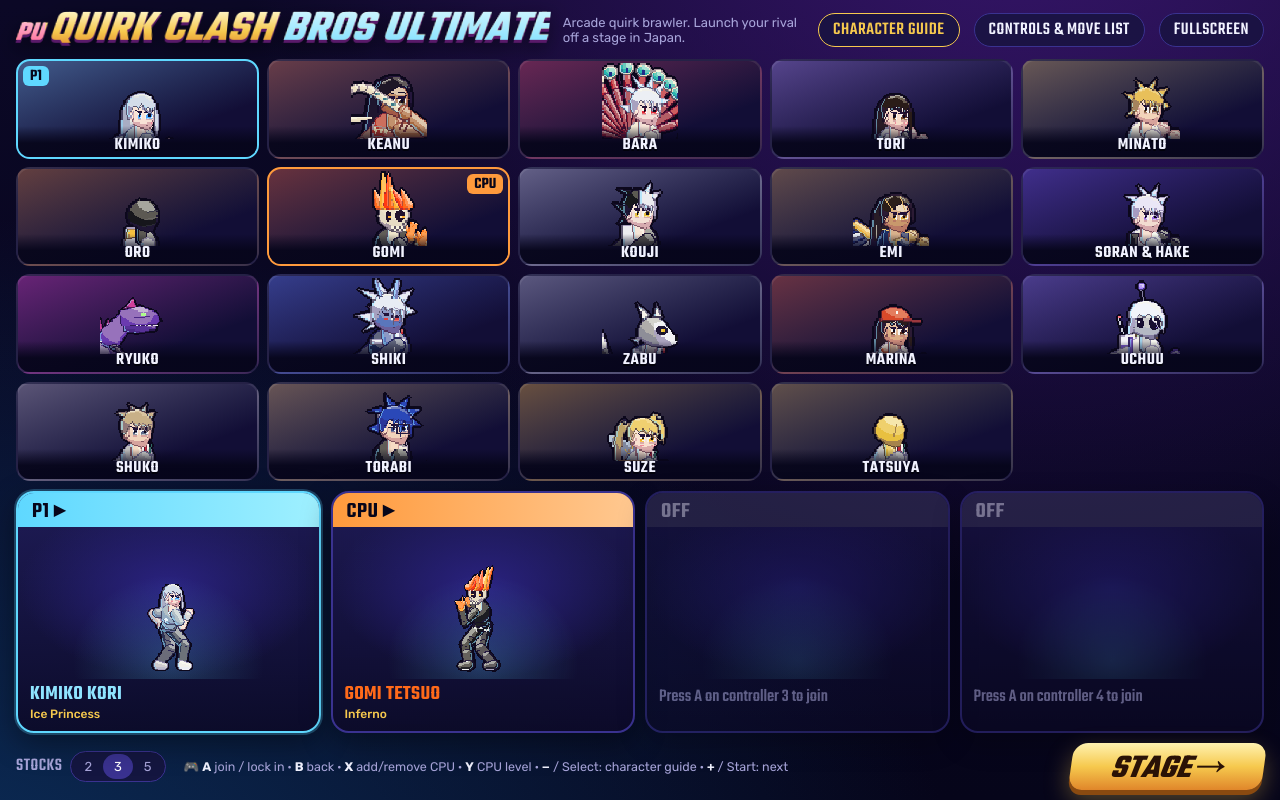
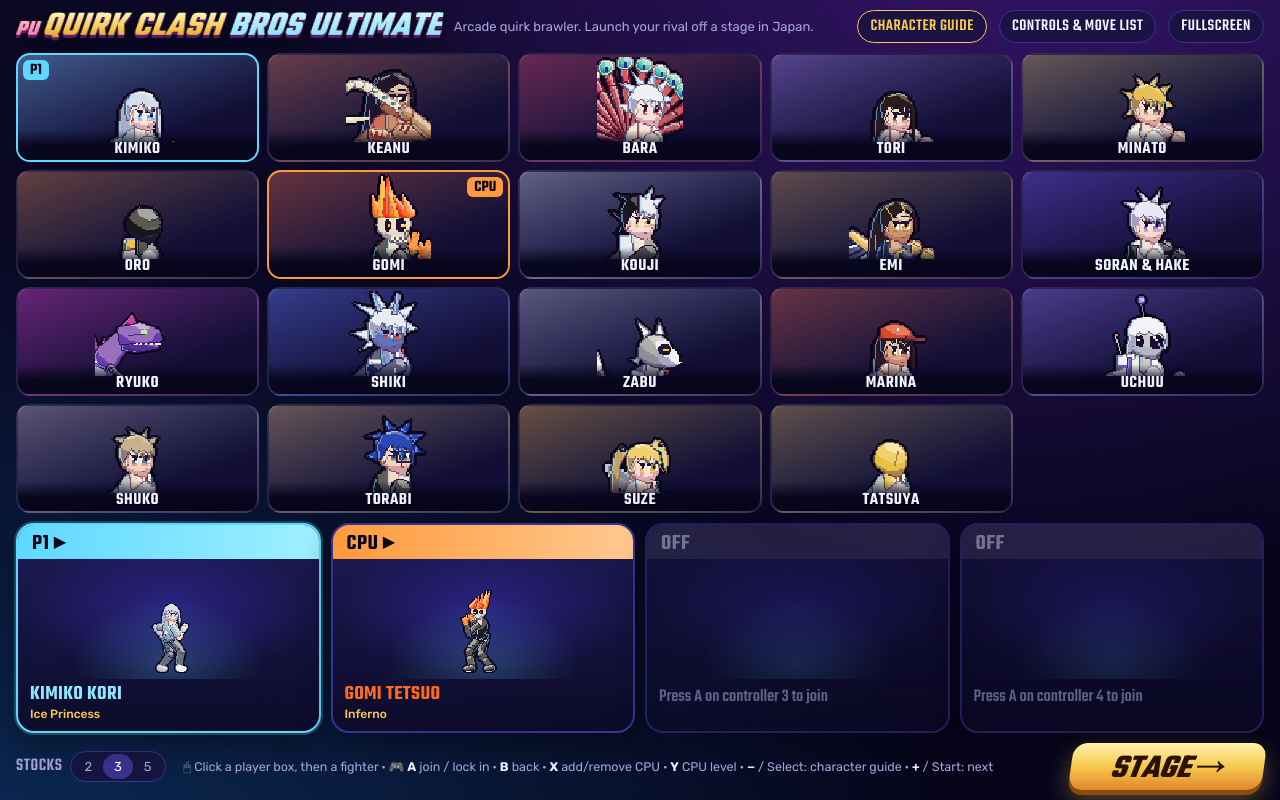
Before and after one commit to DaringDuck96/Quirk-Clash, a plain HTML site: page index.html in a window 1280 px wide. Drawn offline with Linux system fonts and the light colour scheme.

Commit message:
Full sweep: HUD always shows your own face, select screen fits, picks stay on the chosen slot
- HUD portrait is always the fighter you picked; a copied rival shows as a small badge
- Select screen no longer overflows sideways after the Character Guide button was added
- Clicking a fighter card no longer jumps the selection to the next player slot
- Fighters can no longer fly far above the top of the screen

Co-Authored-By: Claude Fable 5.2 <noreply@anthropic.com>
Claude-Session: https://claude.ai/code/session_01QaRMEYTzkBhtXT9BQBY8ES

```diff
--- a/index.html
+++ b/index.html
@@ -205,6 +205,13 @@ kbd{font-family:var(--body);font-size:11px;font-weight:700;background:var(--pane
 .pfs{display:grid;grid-template-columns:repeat(auto-fit,minmax(230px,1fr));gap:8px}.pf{border-left:3px solid;background:rgba(255,255,255,.04);border-radius:8px;padding:6px 10px;display:grid;gap:3px;font-size:12.5px}
 .pf b{font-family:var(--display);font-size:19px;line-height:1;letter-spacing:.5px}.pf span{display:flex;gap:8px;align-items:center}.pf kbd{font-size:13px;padding:3px 5px 1px;min-width:22px}
 .phint{color:var(--dim);font-size:13px}
+
+#select{grid-template-columns:minmax(0,1fr)}.top,.selmain4,.selfoot{min-width:0}.top .tbtn{flex:none}
+.sub{white-space:nowrap;overflow:hidden;text-overflow:ellipsis}
+.pprow .pp canvas{height:clamp(70px,15vh,180px)}
+.top{flex-wrap:wrap;gap:6px 12px}.sub{flex:1 1 0;min-width:0}.logo{font-size:clamp(22px,2.7vw,46px)}.top .tbtn{font-size:clamp(14px,1.3vw,18px);padding:7px 12px}
+@media (max-width:900px){.sub{display:none}}
+@media (max-height:540px){.pprow .pp canvas{height:44px}.pprow .info{padding:3px 10px 5px}.pprow .info .q,.pprow .info p{display:none}.padhint{display:none}.roster{gap:5px}#select{gap:6px;padding-block:6px}}
 </style>
 
 <div id="app">
@@ -219,7 +226,7 @@ kbd{font-family:var(--body);font-size:11px;font-weight:700;background:var(--pane
     <div class="selmain4"><div class="roster" id="roster"></div><div class="pprow" id="pprow"></div></div>
     <div class="selfoot">
       <div class="opt"><span class="lab">STOCKS</span><div class="seg" id="stk"><button data-v="2">2</button><button data-v="3" class="on">3</button><button data-v="5">5</button></div></div>
-      <span class="padhint">🎮 <b>A</b> join / lock in · <b>B</b> back · <b>X</b> add/remove CPU · <b>Y</b> CPU level · <b>&minus;</b> / Select: character guide · <b>+</b> / Start: next</span>
+      <span class="padhint">🖱 Click a player box, then a fighter · 🎮 <b>A</b> join / lock in · <b>B</b> back · <b>X</b> add/remove CPU · <b>Y</b> CPU level · <b>&minus;</b> / Select: character guide · <b>+</b> / Start: next</span>
       <button class="fight" id="fight">STAGE &rarr;</button>
     </div>
   </section>
@@ -2723,7 +2730,8 @@ function bigText(c,s,x,y,sz,col){c.save();c.font=Math.round(sz*.48)+'px "Press S
 function drawHUD(c){const n=F.length,sp=n>3?316:n>2?400:420,hs=n>3?.8:n>2?.9:1;F.forEach((f,i)=>{const cx=640+(i-(n-1)/2)*sp,y=612+(1-hs)*84;c.save();c.translate(cx,y);c.scale(hs,hs);
   c.fillStyle='rgba(8,6,26,.72)';c.beginPath();c.moveTo(-150,0);c.lineTo(162,0);c.lineTo(150,84);c.lineTo(-162,84);c.closePath();c.fill();
   c.fillStyle=f.col;c.beginPath();c.moveTo(-150,0);c.lineTo(162,0);c.lineTo(161,6);c.lineTo(-151,6);c.closePath();c.fill();
-  c.save();c.beginPath();c.arc(-104,46,40,0,TAU);c.fillStyle=f.col;c.fill();c.beginPath();c.arc(-104,46,36,0,TAU);c.clip();c.fillStyle='#1c1650';c.fillRect(-140,10,72,72);c.drawImage(HEADS[f.copyT>0&&f.copyCi>=0?f.copyCi:f.ci],-140,10,72,72);c.restore();
+  c.save();c.beginPath();c.arc(-104,46,40,0,TAU);c.fillStyle=f.col;c.fill();c.beginPath();c.arc(-104,46,36,0,TAU);c.clip();c.fillStyle='#1c1650';c.fillRect(-140,10,72,72);c.drawImage(HEADS[f.ci],-140,10,72,72);c.restore();
+  if(f.copyT>0&&f.copyCi>=0){c.save();c.beginPath();c.arc(-74,70,17,0,TAU);c.fillStyle='#e8c040';c.fill();c.beginPath();c.arc(-74,70,14.5,0,TAU);c.clip();c.fillStyle='#1c1650';c.fillRect(-90,54,32,32);c.drawImage(HEADS[f.copyCi],-89,55,30,30);c.restore();}
   c.font='14px "Press Start 2P", monospace';c.textAlign='left';c.textBaseline='alphabetic';c.fillStyle=f.col;c.fillText((f.ctrl==='cpu'?'CPU ':'P'+(f.id+1)+' ')+f.C.sn,-56,32,96);
   const d=fl(f.dmg),sh=f.shakeHUD>0?(rnd()*8-4):0;c.font=(d>=100?34:40)+'px "Press Start 2P", monospace';c.textAlign='right';c.lineJoin='round';c.lineWidth=7;c.strokeStyle='#0c0820';
   const txt=f.gone?'—':d+'%';c.strokeText(txt,150+sh,80+sh*.3);c.fillStyle=dmgCol(d);c.fillText(txt,150+sh,80+sh*.3);
@@ -3042,6 +3050,7 @@ function setStage(i){STI=i;STGD=STAGES[i];stageGeom(i);SKY=mkSky(STGD);LIGHT=mkL
 /* moving platforms (simulation) */
 function stageTick(){for(const p of STAGE.plats){if(!p.mv)continue;const ph=Math.sin(FR*TAU/p.mv.per),nx=p.bx+(p.mv.ax||0)*ph,ny=p.by+(p.mv.ay||0)*ph;p.dx=nx-p.x;p.dy=ny-p.y;p.x=nx;p.y=ny;
     for(const f of F){if(f.ground===p){f.x+=p.dx;f.y=p.y;}}}
+  for(const f of F){if(!f.dead&&!f.gone&&f.st!=='hit'&&f.st!=='respawn'&&f.y<BLAST.t+36){f.y=BLAST.t+36;if(f.vy<0)f.vy=0;}}
   stageMech();}
 function placePlats(){if(!ST3.pg)return;STAGE.plats.forEach((p,i)=>{const g=ST3.pg[i];if(!g)return;const x=p.mv?p.x-p.dx*(1-RA):p.x,y=p.mv?p.y-p.dy*(1-RA):p.y;g.p[0]=X3(x+p.w/2);g.p[1]=Y3(y);});}
 function animStage(){const t=FR;placePlats();if(ST3.ledge)ST3.ledge.forEach(n=>n.vis=(t>>3)%2===0);if(STGD.anim)STGD.anim(t);}
@@ -3466,7 +3475,7 @@ function showResults(){const ov=$('#overlay');ov.hidden=false;ov.innerHTML='';co
 function buildSelect(){const ro=$('#roster');
   CH.forEach((C,i)=>{if(C.hidden)return;const b=document.createElement('button');b.className='card';b.dataset.ci=i;b.style.setProperty('--cc',C.col);const cv=CARDS[i];cv.className='cimg';b.appendChild(cv);
     const s=document.createElement('span');s.textContent=C.card||C.sn;b.appendChild(s);b.setAttribute('aria-label',C.n);
-    b.onclick=()=>{audioInit();const n=SEL.active;if(SEL.mode[n]==='off')SEL.mode[n]='1';SEL.p[n]=i;PREV4[n]=null;sfx('pop');const sl=inSlots();SEL.active=sl[(sl.indexOf(n)+1)%sl.length];refreshSel();};
+    b.onclick=()=>{audioInit();const n=SEL.active;if(SEL.mode[n]==='off')SEL.mode[n]='1';SEL.p[n]=i;PREV4[n]=null;sfx('pop');refreshSel();};
     b.onmouseenter=()=>{renderInfo(SEL.active,i);};b.onmouseleave=()=>{renderInfo(SEL.active,SEL.p[SEL.active]);};ro.appendChild(b);});
   const row=$('#pprow');for(let n=0;n<4;n++){const p=document.createElement('div');p.className='pp p'+(n+1);p.id='pp'+n;
     p.innerHTML='<button class="tag" id="tag'+n+'"></button><canvas id="pc'+n+'" width="220" height="196"></canvas><div class="info" id="info'+n+'"></div>';
```
